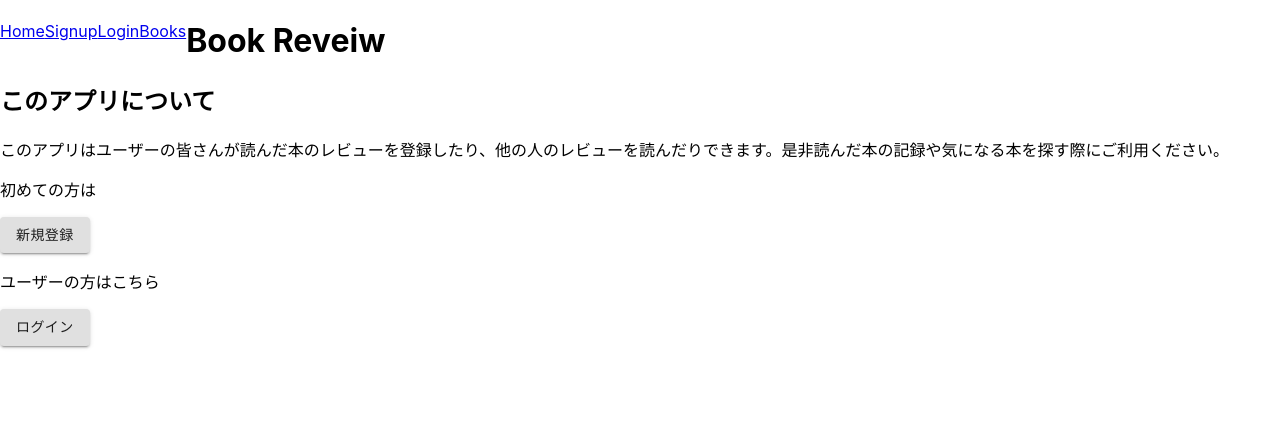
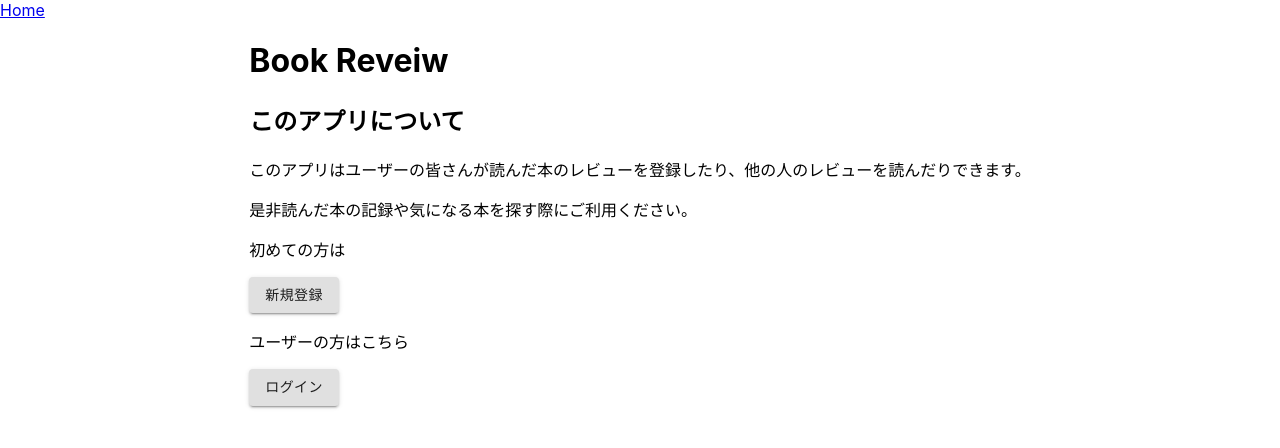
Before and after one commit to yukisakiyama2408/techtrain-react-mission1, a React (Create React App) app: page / in a window 1280 px wide. Shown: the top 448 px of the page. Built offline with nearby package versions, Linux system fonts and the light colour scheme.

Commit message:
update
ホーム画面のデザインを更新

```diff
--- a/src/App.tsx
+++ b/src/App.tsx
@@ -42,38 +42,9 @@ const Menu = () => {
   const isSignedIn = accessToken != null;
   return (
     <header>
-      {isSignedIn && (
-        <div className="headers">
-          <div className="header0">
-            <Link to="/">Home</Link>
-          </div>
-          <div className="header1">
-            <Link to="/book-index">Signup</Link>
-          </div>
-          <div className="header2">
-            <Link to="/book-index">Login</Link>
-          </div>
-          <div className="header3">
-            <Link to="/book-index">Books</Link>
-          </div>
-        </div>
-      )}
-      {!isSignedIn && (
-        <div className="headers">
-          <div className="header0">
-            <Link to="/">Home</Link>
-          </div>
-          <div className="header1">
-            <Link to="/signup">Signup</Link>
-          </div>
-          <div className="header2">
-            <Link to="/login">Login</Link>
-          </div>
-          <div className="header3">
-            <Link to="/login">Books</Link>
-          </div>
-        </div>
-      )}
+      <div className="header0">
+        <Link to="/">Home</Link>
+      </div>
     </header>
   );
 };
--- a/src/Books/BooksIndex.tsx
+++ b/src/Books/BooksIndex.tsx
@@ -132,7 +132,7 @@ const BookIndex = () => {
           </TableBody>
           {/* <TableFooter>
             <TablePagination
-					  count={users.length}
+              count={books.length}
               page={page}
               onChangePage={(e, newPage) => setPage(newPage)}
               rowsPerPageOptions={[]}
@@ -140,6 +140,7 @@ const BookIndex = () => {
             ></TablePagination>
           </TableFooter> */}
         </Table>
+
         {/* <div>
           {books.map((data) => (
             <>
--- a/src/CSS/App.css
+++ b/src/CSS/App.css
@@ -37,20 +37,9 @@
   }
 }
 
-.header0 {
-  float: left;
-}
-
-.header1 {
-  float: left;
-}
-
-.header2 {
-  float: left;
-}
-
-.header3 {
-  float: left;
+.home {
+  display: flex;
+  justify-content: center;
 }
 
 .signup {
--- a/src/Home.tsx
+++ b/src/Home.tsx
@@ -7,12 +7,14 @@ const Home = () => {
   const { accessToken } = useAuth();
   const isSignedIn = accessToken != null;
   return (
+    <div className="home">
       <div>
         <h1>Book Reveiw</h1>
         <h2>このアプリについて</h2>
         <p>
-        このアプリはユーザーの皆さんが読んだ本のレビューを登録したり、他の人のレビューを読んだりできます。是非読んだ本の記録や気になる本を探す際にご利用ください。
+          このアプリはユーザーの皆さんが読んだ本のレビューを登録したり、他の人のレビューを読んだりできます。
         </p>
+        <p>是非読んだ本の記録や気になる本を探す際にご利用ください。</p>
         {isSignedIn && (
           <div>
             <div>
@@ -40,6 +42,7 @@ const Home = () => {
           </div>
         )}
       </div>
+    </div>
   );
 };
 
```
Lines whose indentation alone changed are shown as unchanged.
